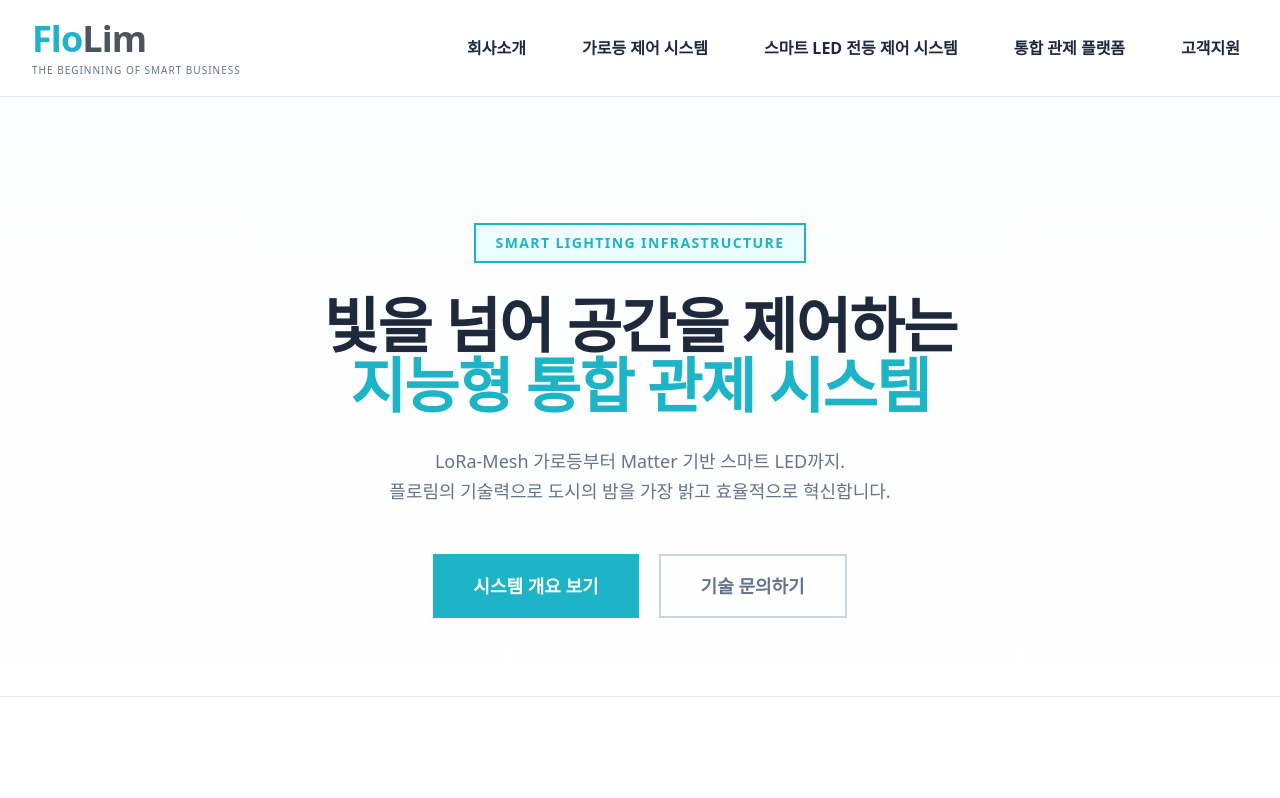
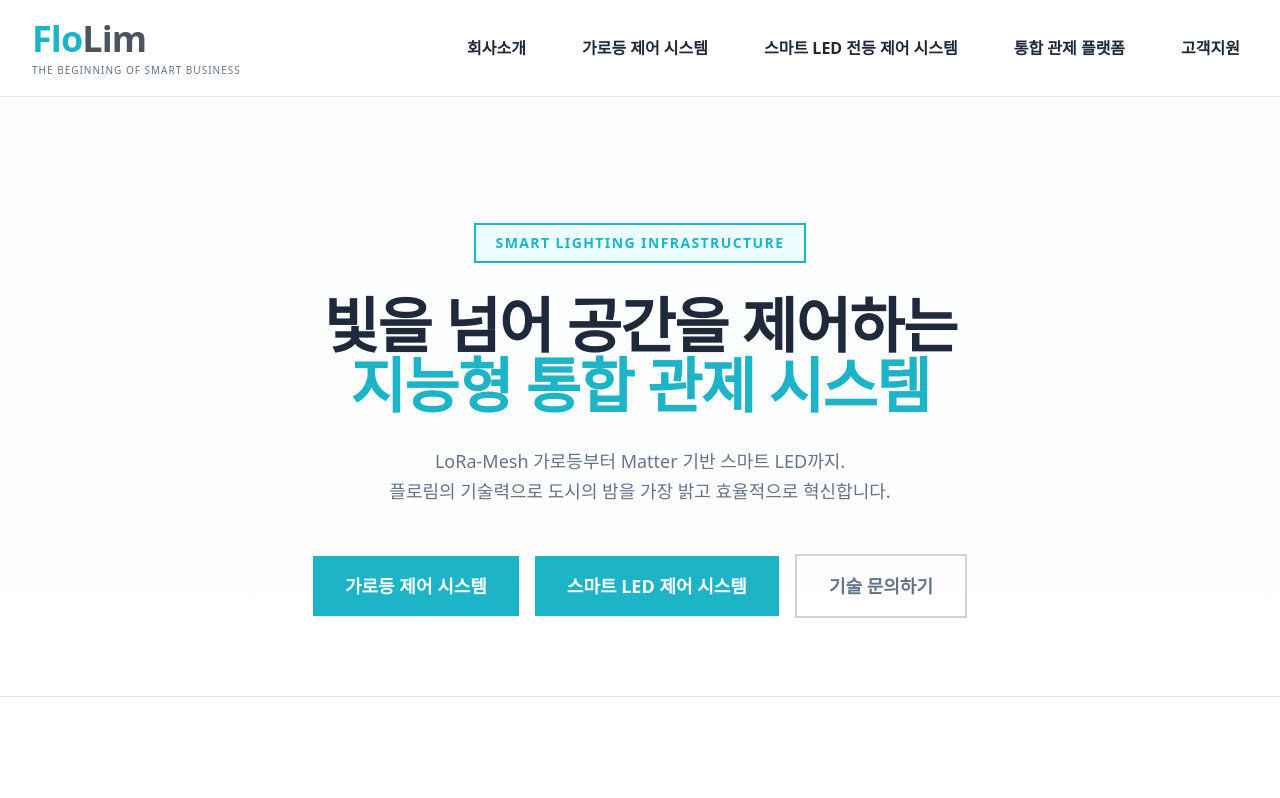
Before and after one commit to flolim-mj54/flolim-website, a React (Vite) app: page / in a window 1280 px wide. Shown: the top 798 px of the page. Built offline with nearby package versions, Linux system fonts and the light colour scheme.

Commit message:
hero 수정

```diff
--- a/src/Hero.jsx
+++ b/src/Hero.jsx
@@ -1,4 +1,6 @@
 import React from "react";
+// 🚀 라우팅을 위해 Link 컴포넌트를 불러옵니다.
+import { Link } from "react-router-dom";
 
 const Hero = () => {
   return (
@@ -16,16 +18,32 @@ const Hero = () => {
           LoRa-Mesh 가로등부터 Matter 기반 스마트 LED까지. <br />
           플로림의 기술력으로 도시의 밤을 가장 밝고 효율적으로 혁신합니다.
         </p>
-        <div className="flex flex-col sm:flex-row gap-5 justify-center">
-          <button className="px-10 py-4 bg-[#1eb4c8] hover:bg-[#189aa9] text-white font-bold text-lg rounded-none shadow-sm transition-all duration-300">
-            시스템 개요 보기
-          </button>
-          <button className="px-10 py-4 bg-transparent border-2 border-slate-300 text-slate-500 hover:border-[#1eb4c8] hover:text-[#1eb4c8] font-bold text-lg rounded-none transition-all duration-300">
+
+        {/* 🚀 버튼 3개 분리 및 Link 라우팅 적용 (모바일 대응 flex-wrap 적용) */}
+        <div className="flex flex-col sm:flex-row gap-4 justify-center flex-wrap items-center">
+          <Link
+            to="/streetlight-intro"
+            className="w-full sm:w-auto px-8 py-4 bg-[#1eb4c8] hover:bg-[#189aa9] text-white font-bold text-[16px] md:text-lg rounded-none shadow-sm transition-all duration-300 text-center"
+          >
+            가로등 제어 시스템
+          </Link>
+          <Link
+            to="/led-intro"
+            className="w-full sm:w-auto px-8 py-4 bg-[#1eb4c8] hover:bg-[#189aa9] text-white font-bold text-[16px] md:text-lg rounded-none shadow-sm transition-all duration-300 text-center"
+          >
+            스마트 LED 제어 시스템
+          </Link>
+          <Link
+            to="/contact"
+            className="w-full sm:w-auto px-8 py-4 bg-transparent border-2 border-slate-300 text-slate-500 hover:border-[#1eb4c8] hover:text-[#1eb4c8] font-bold text-[16px] md:text-lg rounded-none transition-all duration-300 text-center"
+          >
             기술 문의하기
-          </button>
+          </Link>
         </div>
+
       </div>
     </section>
   );
 };
+
 export default Hero;
```
